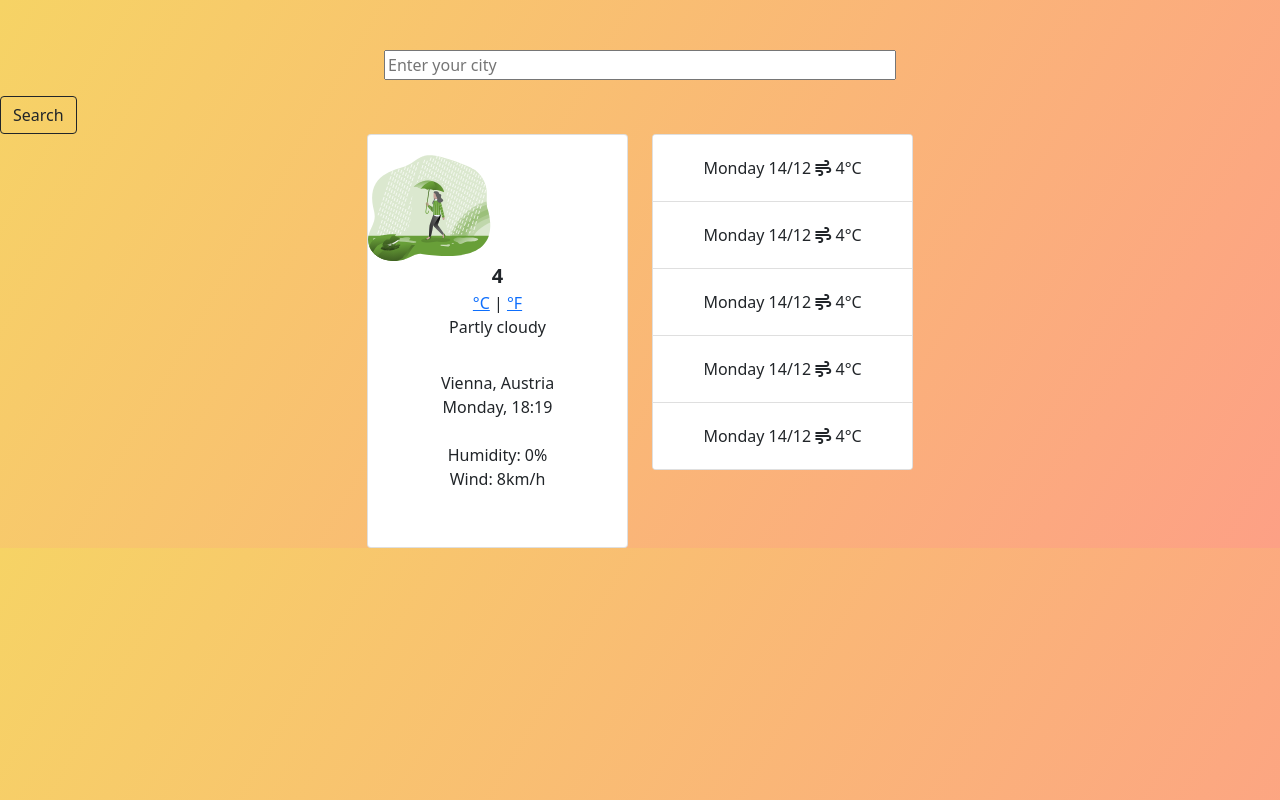
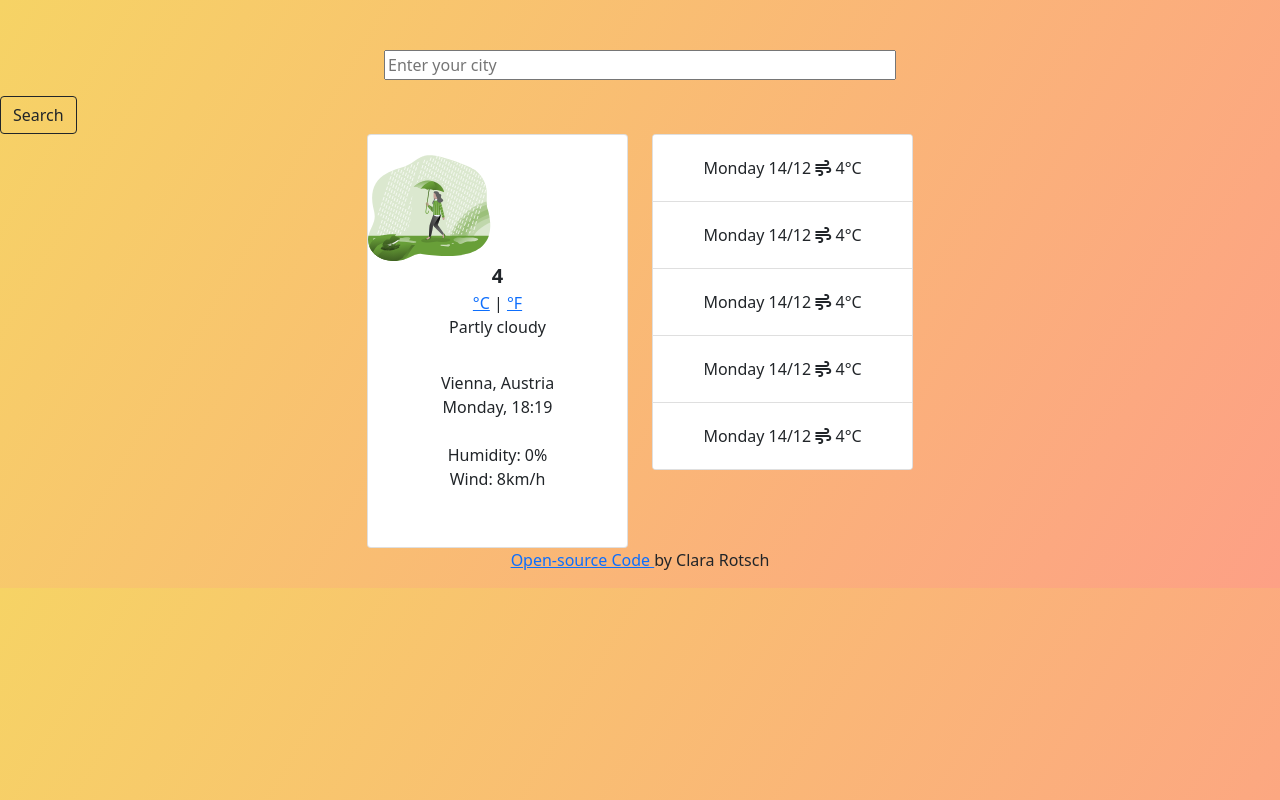
Before and after one commit to Primavera19476/SheCodes_Plus_Weather_App, a plain HTML site: page index.html in a window 1280 px wide. Drawn offline with nearby package versions, Linux system fonts and the light colour scheme.

Commit message:
added source-code link

```diff
--- a/index.html
+++ b/index.html
@@ -78,6 +78,7 @@
         </div>
       </div>
     </div>
+    <p> <a href="https://github.com/Primavera19476/SheCodes_Plus_Weather_App">Open-source Code </a> by Clara Rotsch</p>
       <script src="script.js"></script>
 </body>
 
```
